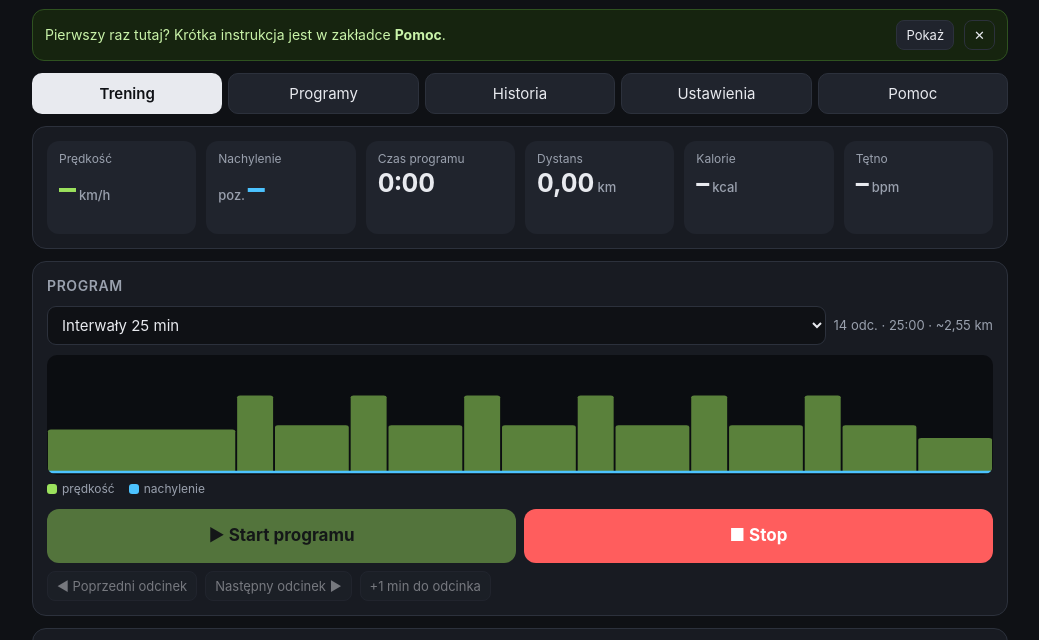
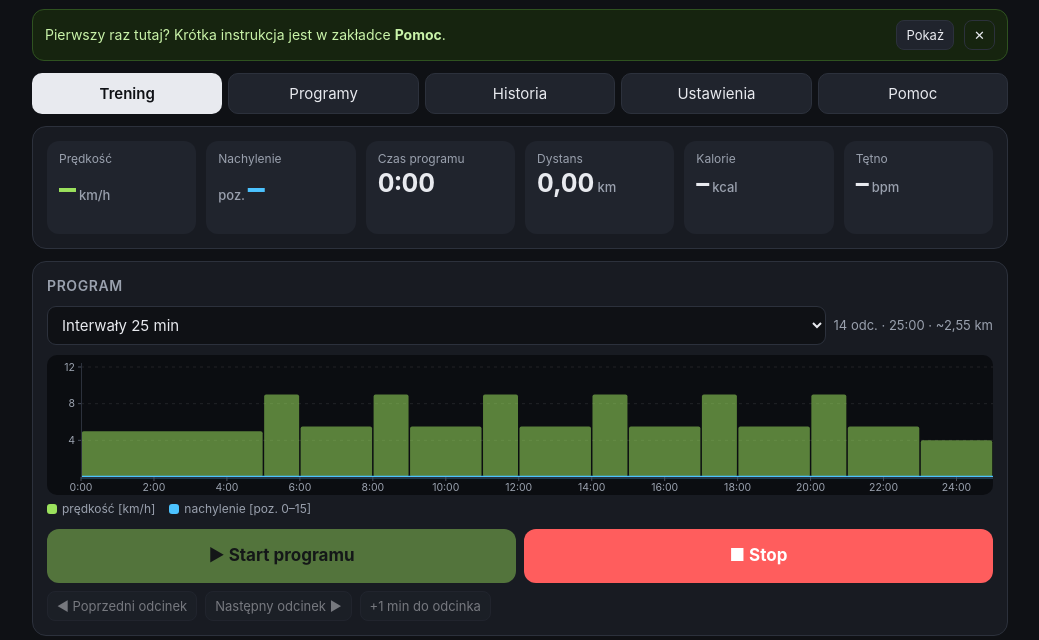
Before and after one commit to AndrzejRutkowski/weep_ea200c, a plain HTML site: page index.html in a window 1280 px wide. Shown: the part 127-767 px from the top of the page, without its empty margins (120-1159 px from the left). Drawn offline with Linux system fonts and the light colour scheme.

Commit message:
Osie na wykresach: czas na dole, prędkość na lewym marginesie, skala nachylenia w legendzie
Co-Authored-By: Claude Opus 5.5 <noreply@anthropic.com>
Claude-Session: https://claude.ai/code/session_01Nqt9QThfrtFVHVe7WwPsTy

```diff
--- a/index.html
+++ b/index.html
@@ -94,7 +94,7 @@
   input[type=number]{width:90px}
   textarea{width:100%;min-height:120px;font-family:ui-monospace,Menlo,Consolas,monospace;font-size:12px}
   label.inline{display:flex;align-items:center;gap:8px;color:var(--muted)}
-  svg.profile{width:100%;height:120px;display:block;background:#0b0d11;border-radius:10px}
+  svg.profile{width:100%;height:140px;display:block;background:#0b0d11;border-radius:10px}
   .hint{color:var(--muted);font-size:13px}
   .warnbox{background:#2a2214;border:1px solid #5a4318;color:#ffd79a;border-radius:12px;padding:10px 12px;margin-bottom:12px;font-size:14px}
   .okbox{background:#16240f;border:1px solid #2f5220;color:#c9f3a9;border-radius:12px;padding:10px 12px;margin-bottom:12px;font-size:14px}
@@ -193,10 +193,10 @@
         <span class="hint" id="progInfo"></span>
       </div>
       <div class="profwrap" id="profWrap">
-        <svg class="profile" id="profileTrain" viewBox="0 0 1000 200" preserveAspectRatio="none"></svg>
+        <svg class="profile" id="profileTrain"></svg>
         <div class="tip hidden" id="segTip"></div>
       </div>
-      <div class="legend"><span style="--c:#9be15d">prędkość</span><span style="--c:#4cc3ff">nachylenie</span></div>
+      <div class="legend"><span style="--c:#9be15d">prędkość [km/h]</span><span style="--c:#4cc3ff">nachylenie [<b id="inclScale" style="font-weight:inherit">poz. 0–15</b>]</span></div>
 
       <div id="segBox" class="seg hidden" style="margin-top:12px">
         <div class="now">
@@ -259,7 +259,7 @@
         <div class="row" style="margin-bottom:10px">
           <input id="edName" placeholder="Nazwa programu" style="flex:1;min-width:200px">
         </div>
-        <svg class="profile" id="profileEdit" viewBox="0 0 1000 200" preserveAspectRatio="none"></svg>
+        <svg class="profile" id="profileEdit"></svg>
         <div class="hint" id="edInfo" style="margin:6px 0 8px"></div>
         <div class="segrow seghead"><div></div><div>Nazwa odcinka</div><div>Czas (m:ss)</div><div>km/h</div><div id="edInclHead">Nachyl. (poz.)</div><div></div></div>
         <div id="segList"></div>
@@ -1058,7 +1058,8 @@ const shownProgram = () => (run && run.phase !== "done") ? run.program : progByI
 function segAt(clientX) {
   const p = shownProgram(); if (!p || !p.segments.length) return null;
   const r = $("profileTrain").getBoundingClientRect();
-  const t = clamp((clientX - r.left) / r.width, 0, 0.99999) * progTotal(p);
+  const L = +($("profileTrain").dataset.l || 0);
+  const t = clamp((clientX - r.left - L) / (r.width - L), 0, 0.99999) * progTotal(p);
   let acc = 0;
   for (let i = 0; i < p.segments.length; i++) { acc += p.segments[i].dur; if (t < acc) return i; }
   return p.segments.length - 1;
@@ -1104,26 +1105,73 @@ $("profileTrain").addEventListener("pointerdown", e => showTipAt(e.clientX));
 $("profileTrain").addEventListener("pointerleave", e => { if (e.pointerType === "mouse") hideTip(); });
 document.addEventListener("pointerdown", e => { if (tipIdx != null && !e.target.closest("#profileTrain")) hideTip(); });
 
+function niceStep(range, maxTicks, steps) { return steps.find(st => range / st <= maxTicks) || steps[steps.length - 1]; }
 function renderProfile(svg, p, progressSec, hoverIdx) {
+  // Rysujemy w pikselach (bez rozciągania), żeby napisy osi się nie deformowały
+  const W = Math.round(svg.clientWidth) || 1000, H = Math.round(svg.clientHeight) || 140;
+  const top = 12, axisH = 18, bottom = H - axisH, plotH = bottom - top, L = 34; // L = lewy margines na oś prędkości
+  svg.setAttribute("viewBox", `0 0 ${W} ${H}`); svg.dataset.l = L;
   const total = Math.max(1, progTotal(p));
   const maxS = Math.max(st.speedRange.max, ...p.segments.map(s => s.speed), 1);
   const maxI = Math.max(st.inclRange.max, ...p.segments.map(s => s.incline || 0), 1);
-  let x = 0, bars = "", pts = [];
+  const X = t => L + t / total * (W - L), YS = v => bottom - v / maxS * plotH, YI = v => bottom - v / maxI * plotH;
+
+  // siatka prędkości (pod słupkami)
+  const sStep = niceStep(maxS, 3, [1, 2, 2.5, 3, 4, 5, 6, 10]);
+  let grid = "", gridLabels = `<line x1="${L + 0.5}" y1="${top - 4}" x2="${L + 0.5}" y2="${bottom}" stroke="#2c313c"/>`;
+  for (let v = sStep; v <= maxS + 1e-9; v += sStep) {
+    const y = YS(v);
+    grid += `<line x1="${L}" y1="${y}" x2="${W}" y2="${y}" stroke="#ffffff" stroke-opacity="0.09" stroke-dasharray="3 4"/>`;
+    gridLabels += `<line x1="${L - 3}" y1="${y}" x2="${L}" y2="${y}" stroke="#4a5160"/>` +
+      `<text x="${L - 6}" y="${y + 3.5}" text-anchor="end" fill="#9aa1ae" font-size="10.5" font-family="inherit">${fmtNum(v, v % 1 ? 1 : 0)}</text>`;
+  }
+
+  // słupki prędkości i linia nachylenia
+  let t = 0, bars = "", pts = [];
   p.segments.forEach((s, i) => {
-    const w = s.dur / total * 1000, h = s.speed / maxS * 170;
+    const x = X(t), w = X(t + s.dur) - x, y = YS(s.speed);
     const active = run && run.phase !== "done" && run.program.id === p.id && run.segIdx === i;
-    if (hoverIdx === i) bars += `<rect x="${x}" y="0" width="${w}" height="200" fill="#ffffff" opacity="0.08"/>`;
-    bars += `<rect x="${x + 1}" y="${195 - h}" width="${Math.max(1, w - 2)}" height="${h}" rx="3" fill="#9be15d" opacity="${active || hoverIdx === i ? 1 : 0.55}"/>`;
-    const iy = 195 - (s.incline || 0) / maxI * 170;
+    if (hoverIdx === i) bars += `<rect x="${x}" y="${top - 4}" width="${w}" height="${bottom - top + 4}" fill="#ffffff" opacity="0.08"/>`;
+    bars += `<rect x="${x + 0.75}" y="${y}" width="${Math.max(1, w - 1.5)}" height="${bottom - y}" rx="2" fill="#9be15d" opacity="${active || hoverIdx === i ? 1 : 0.55}"/>`;
+    const iy = YI(s.incline || 0);
     pts.push(`${x},${iy}`, `${x + w},${iy}`);
-    x += w;
+    t += s.dur;
   });
+
+  // oś czasu
+  const tStep = niceStep(total, Math.max(2, Math.floor((W - L) / 70)), [60, 120, 300, 600, 900, 1200, 1800, 3600, 7200]);
+  let axis = `<line x1="${L}" y1="${bottom + 0.5}" x2="${W}" y2="${bottom + 0.5}" stroke="#2c313c"/>`;
+  for (let v = 0; v <= total + 1e-9; v += tStep) {
+    const x = X(v);
+    if (v > 0 && W - x < 24) break; // nie wchodź na krawędź
+    axis += `<line x1="${x}" y1="${bottom}" x2="${x}" y2="${bottom + 4}" stroke="#4a5160"/>`;
+    axis += `<text x="${x}" y="${H - 4}" text-anchor="middle" fill="#9aa1ae" font-size="10.5" font-family="inherit">${fmtTime(v)}</text>`;
+  }
+
+  // postęp treningu
   let prog = "";
   if (progressSec != null) {
-    const px = Math.min(1000, progressSec / total * 1000);
-    prog = `<rect x="0" y="0" width="${px}" height="200" fill="#000" opacity="0.35"/><line x1="${px}" y1="0" x2="${px}" y2="200" stroke="#fff" stroke-width="3"/>`;
-  }
-  svg.innerHTML = bars + `<polyline points="${pts.join(" ")}" fill="none" stroke="#4cc3ff" stroke-width="4" stroke-linejoin="round"/>` + prog;
+    const px = Math.min(W, X(progressSec));
+    prog = `<rect x="${L}" y="${top - 4}" width="${px - L}" height="${bottom - top + 4}" fill="#000" opacity="0.35"/><line x1="${px}" y1="${top - 4}" x2="${px}" y2="${bottom}" stroke="#fff" stroke-width="2"/>`;
+  }
+
+  // skala nachylenia w legendzie pod wykresem (bez drugiej osi)
+  if (svg.id === "profileTrain" && $("inclScale")) $("inclScale").textContent = `poz. 0–${fmtNum(maxI, maxI % 1 ? 1 : 0)}`;
+
+  svg.innerHTML = grid + bars +
+    `<polyline points="${pts.join(" ")}" fill="none" stroke="#4cc3ff" stroke-width="2.5" stroke-linejoin="round"/>` +
+    prog + axis + gridLabels;
+}
+
+// przerysuj wykresy przy zmianie szerokości (obrót telefonu, zmiana okna, przełączenie zakładki)
+if (window.ResizeObserver) {
+  const ro = new ResizeObserver(() => {
+    const pt = shownProgram();
+    if (pt) renderProfile($("profileTrain"), pt, run && run.phase !== "done" ? elapsedPlanned() : null, tipIdx);
+    const pe = progById(editId);
+    if (pe && $("profileEdit").clientWidth) renderProfile($("profileEdit"), pe, null);
+  });
+  ro.observe($("profileTrain")); ro.observe($("profileEdit"));
 }
 
 function renderProgramSelect() {
--- a/sw.js
+++ b/sw.js
@@ -1,6 +1,6 @@
 // Prosty service worker: aplikacja działa offline, a nowa wersja z serwera
 // pobiera się w tle i jest używana przy następnym otwarciu.
-const CACHE = "bieznia-v6";
+const CACHE = "bieznia-v8";
 const FILES = ["./", "index.html", "manifest.webmanifest", "icons/icon.svg",
   "icons/icon-192.png", "icons/icon-512.png", "icons/apple-touch-icon.png"];
 
```
Also changed, not shown: README.md.
